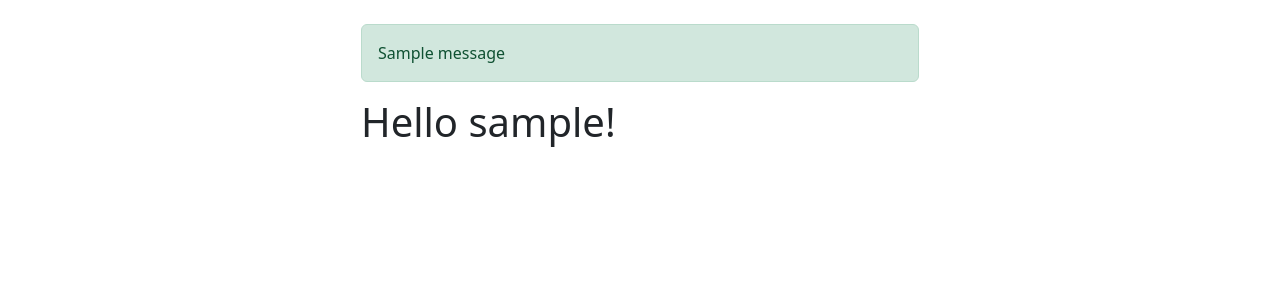
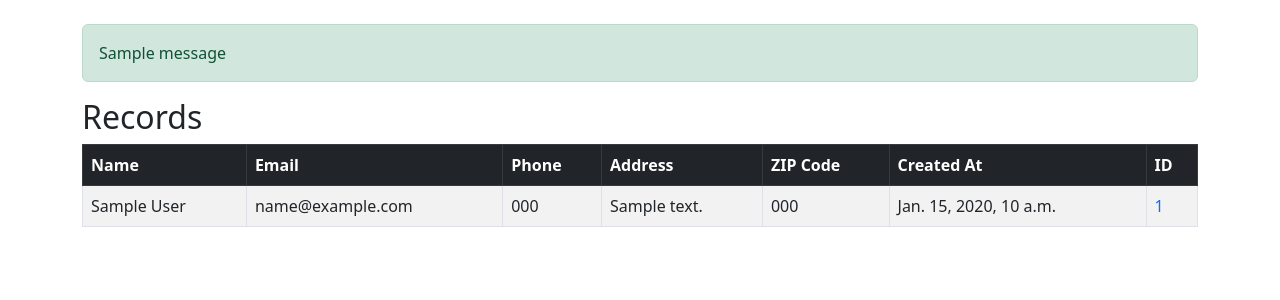
Before and after one commit to Yashar1989/Django-CRM, a Django app: page / in a window 1280 px wide. Shown: the part 56-356 px from the top of the page. Run offline with Django 3.2, Linux system fonts and the light colour scheme; a user stored in the database is signed in; tables that the repository leaves empty hold one stand-in row (values such as "Sample post"); one stand-in notice (Sample message) is shown.

Commit message:
add record template for list and single

```diff
--- a/templates/website/home.html
+++ b/templates/website/home.html
@@ -2,15 +2,48 @@
 
 {% block content %}
 
-<div class="col-md-6 offset-md-3">
+
   {% if messages %}
     {% for msg in messages %}
       <div class="alert alert-{{msg.tags}}" role="alert">{{msg}}</div>
     {% endfor %}
   {% endif %}
   {% if user.is_authenticated %}
-    <h1>Hello {{user.username}}!</h1>
+    <h2>Records</h2>
+
+    <table class="table table-striped table-bordered">
+      <thead class="table-dark">
+        <tr>
+          <th scope="col">Name</th>
+          <th scope="col">Email</th>
+          <th scope="col">Phone</th>
+          <th scope="col">Address</th>
+          <th scope="col">ZIP Code</th>
+          <th scope="col">Created At</th>
+          <th scope="col">ID</th>
+        </tr>
+      </thead>
+      <tbody>
+
+          {% if records %}
+          {% for record in records %}
+          <tr>
+            <td>{{ record.first_name }} {{ record.last_name }}</td>
+            <td>{{ record.email }}</td>
+            <td>{{ record.phone }}</td>
+            <td>{{ record.address }}</td>
+            <td>{{ record.zipcode }}</td>
+            <td>{{ record.created_at }}</td>
+            <td><a href="{% url 'record' record.id %}">{{ record.id }}</a></td>
+          </tr>
+          {% endfor %}
+        {% endif %}
+
+      </tbody>
+    </table>
+
   {% else %}
+  <div class="col-md-6 offset-md-3">
     <h1>Login</h1>
     <form method="post" action="{% url 'home' %}">
             <div class="card my-2">
@@ -35,11 +68,10 @@
                 </div>
               </form>
             </div>
+    </form>
+  </div>
+    {% endif %}
 
-
-    </form>
-    {% endif %}
-</div>
 
 
 {% endblock %}
--- a/website/urls.py
+++ b/website/urls.py
@@ -6,4 +6,5 @@ urlpatterns = [
     path('login/', views.login_user, name='login'),
     path('logout/', views.logout_user, name='logout'),
     path('register/', views.register_user, name='register'),
+    path('record/<int:pk>', views.customer_record, name='record'),
 ]
--- a/website/views.py
+++ b/website/views.py
@@ -2,8 +2,11 @@ from django.shortcuts import render, redirect
 from django.contrib.auth import authenticate, login, logout
 from django.contrib import messages
 from .forms import SignUpForm
+from .models import Record
 
 def home(request):
+    records = Record.objects.all()
+
     if request.method == 'POST':
         username = request.POST['username']
         password = request.POST['password']
@@ -17,7 +20,7 @@ def home(request):
             messages.error(request, "Invalid username or password", extra_tags='danger')
             return redirect('home')
     else:
-        return render(request, 'website/home.html', {})
+        return render(request, 'website/home.html', {'records': records})
 
 def login_user(request):
     pass
@@ -43,3 +46,12 @@ def register_user(request):
         form = SignUpForm()
         return render(request, 'website/register.html', {'form': form})
     return render(request, 'website/register.html', {'form': form})
+
+
+def customer_record(request, pk):
+    if request.user.is_authenticated:
+        customer_record = Record.objects.get(pk=pk)
+        return render(request, 'website/record.html', {'record': customer_record})
+    else:
+        messages.success(request, "You Must Be Logged In to View This Record", extra_tags='error')
+        return redirect('home')
```
Also changed, not shown: templates/website/record.html (added, +35 -0 lines).
